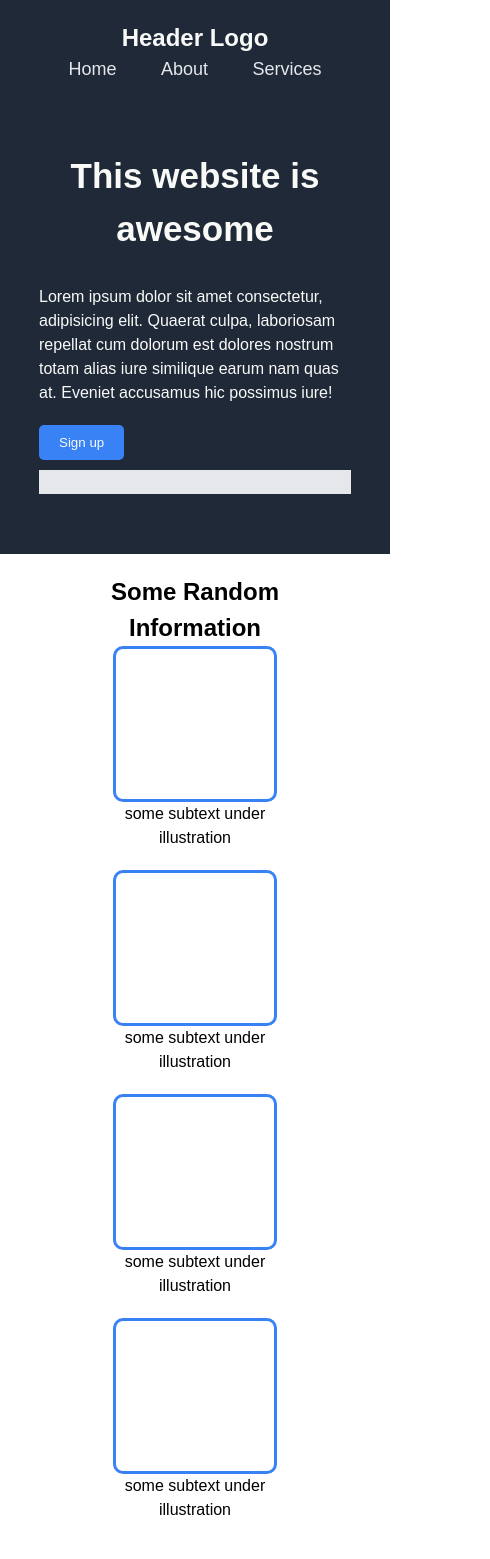
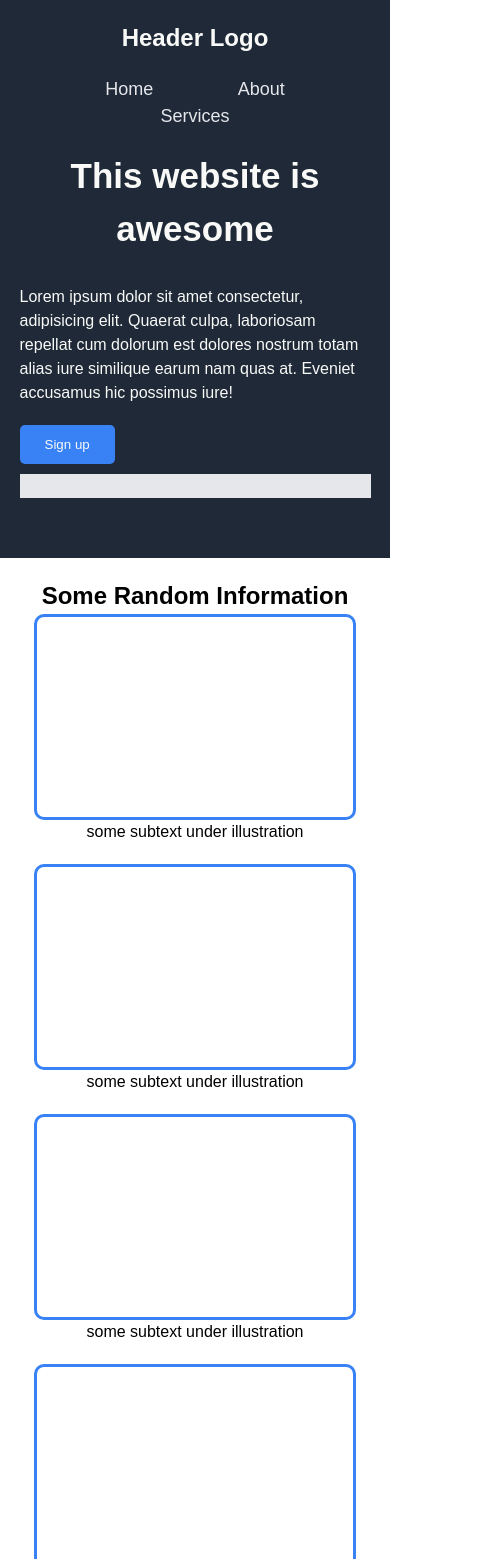
Before and after one commit to abdulhamiid/levelup, a plain HTML site: page index.html in a window 390 px wide. Shown: the top 1559 px of the page, 490 px wide, since content can reach past the window. Drawn offline with Linux system fonts and the light colour scheme.

Commit message:
adjust mobile version

```diff
--- a/index.css
+++ b/index.css
@@ -130,11 +130,21 @@ footer{
     color: #f9fAf8;
 }
 @media(max-width: 768px){
+    .container{
+        width: 90%;
+    }
     nav{
         text-align: center;
     }
+    li{
+        padding: 40px;
+    }
     header, ul{
         float: none;
+    }
+    ul{
+        margin-top: 20px;
+
     }
     .cols{
         display: block;
@@ -150,13 +160,21 @@ footer{
     }
     .btn-1{
         border-radius: 5px;
-        padding: 10px 20px;
+        padding: 12px 25px;
         margin: 10px 0;
     }
+    .section-2{
+        width: 90%;
+    }
     .illustrations{
-        width: 70%;
+        width: 100%;
         margin: auto;
         display: block;
+    }
+    .sec-2-cols{
+        margin: auto;
+        height: 200px;
+        width: 90%;
     }
     .illustrations > div{
         margin-bottom: 20px;
@@ -170,8 +188,18 @@ footer{
     .sec-3 p{
         font-size: 25px;
     }
+    .section-4{
+        margin: 50px 0;
+    }
+
     .sec-4{
         display: block;
-        padding: 30px;
+        width: 100%;
+        border-radius: 0;
+        padding: 50px;
+    }
+    .sec-4 button{
+        padding: 12px 25px;
+        margin-top: 30px;
     }
 }
```
